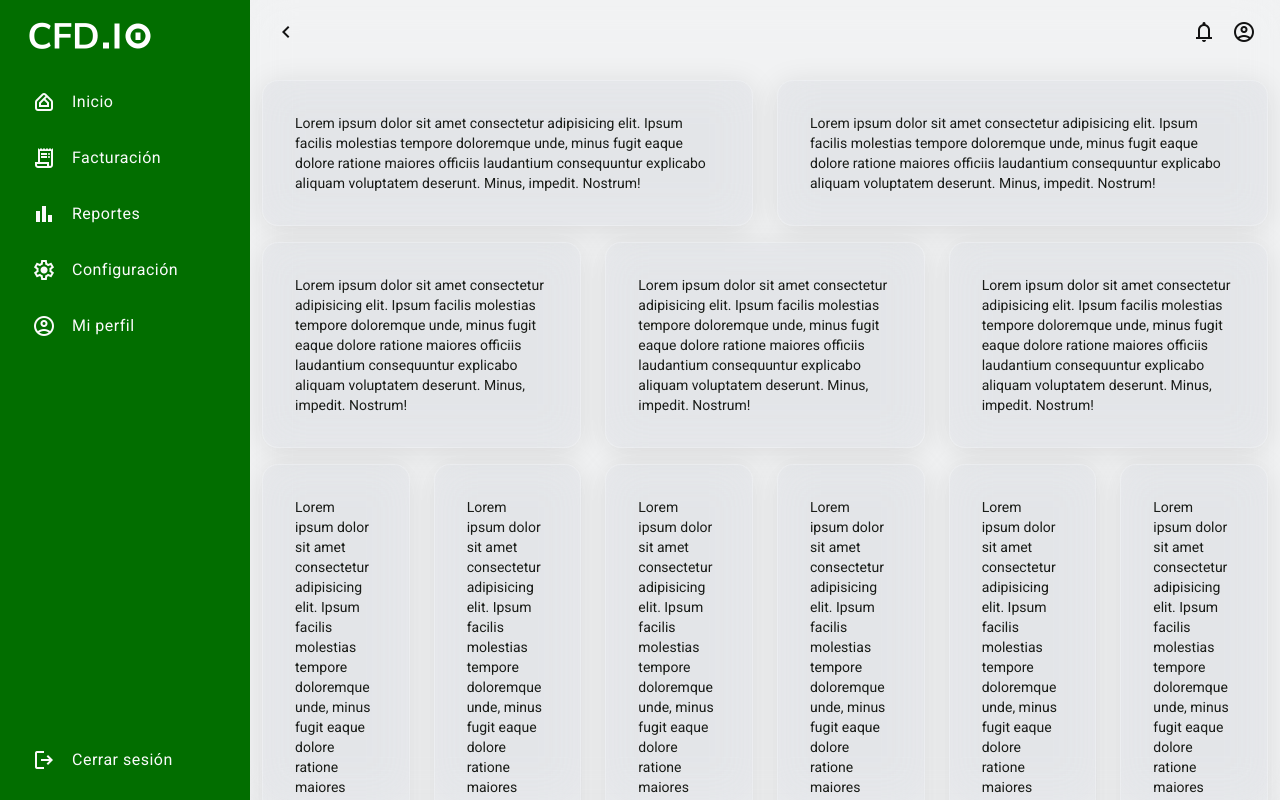
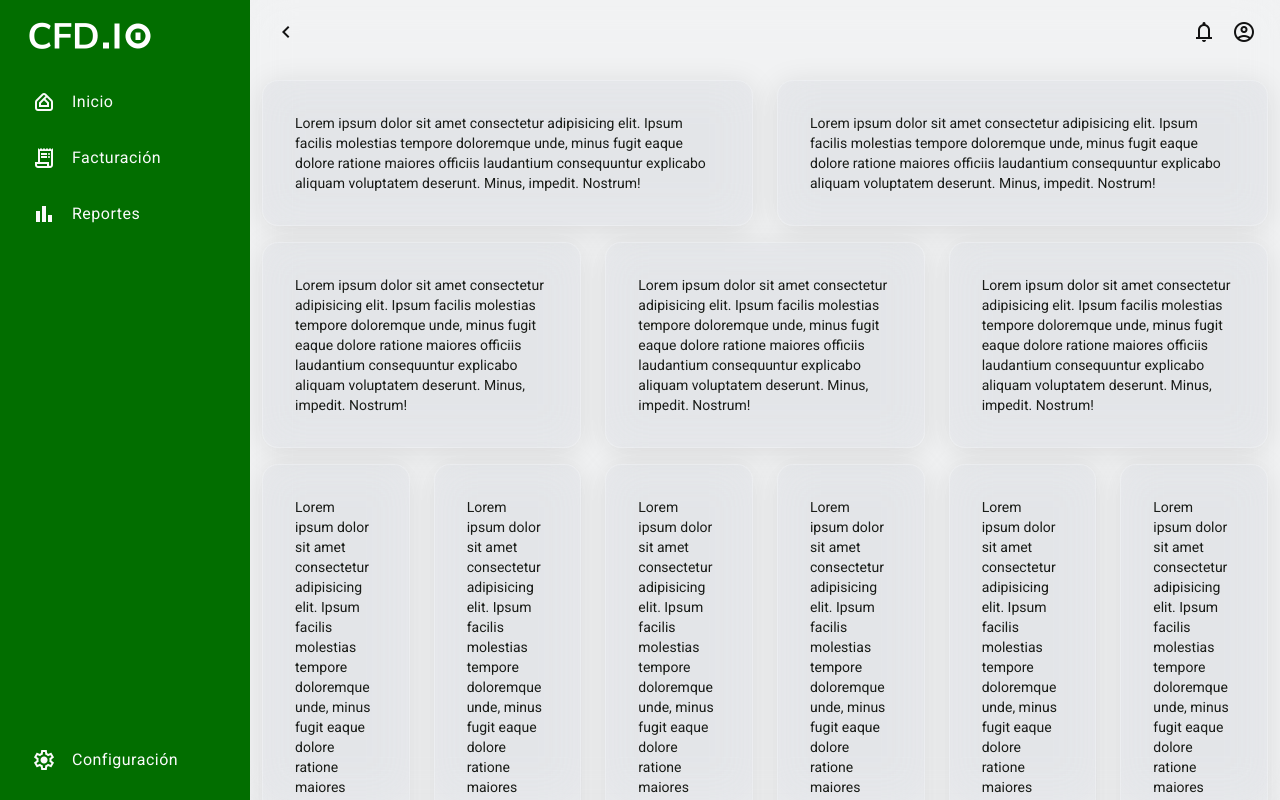
Before and after one commit to JesusAlonso96/cfdio-frontend, an Angular app: page /dashboard in a window 1280 px wide. Built offline with nearby package versions, Linux system fonts and the light colour scheme.

Commit message:
wip: favicon, menu y esqueletos de componentes
Se agrega el favicon y se quitan opciones de menu que se meteran dentro del header y se agregan los esqueletos de los componentes para separar el main en: sidenav, header y content

```diff
--- a/src/app/modules/dashboard/pages/dashboard/dashboard.html
+++ b/src/app/modules/dashboard/pages/dashboard/dashboard.html
@@ -26,22 +26,17 @@
 
             <mat-list class="logout-section">
                 <mat-list-item class="my-2" role="listitem">
-                    <mat-icon class="material-symbols-outlined" matListItemIcon>logout</mat-icon>
+                    <mat-icon class="material-symbols-outlined" matListItemIcon>settings</mat-icon>
                     @if (!isCollapsed) {
-                    <div class="menu-item-text" matListItemTitle>Cerrar sesión</div>
+                    <div class="menu-item-text" matListItemTitle>Configuración</div>
                     }
                 </mat-list-item>
-                <!--
-            <button matIconButton class="logout-btn">
-                <mat-icon class="material-symbols-outlined">logout</mat-icon>
-                @if (!isCollapsed) {
-                <span>Cerrar sesión</span>
-                }
-            </button> -->
+
+
             </mat-list>
         </div>
 
-        <!-- <span class="mt-5"> hasta abajo el perfil y cerrar sesión</span> -->
+
     </mat-sidenav>
 
     <mat-sidenav-content class="main-content">
--- a/src/app/modules/dashboard/pages/dashboard/dashboard.scss
+++ b/src/app/modules/dashboard/pages/dashboard/dashboard.scss
@@ -59,9 +59,7 @@ mat-sidenav.main-sidenav {
         position: relative;
         border-radius: 8px;
         overflow: hidden;
-        transition:
-            background 0.3s ease,
-            transform 0.25s ease;
+        transition: background 0.3s ease;
 
         .menu-item-text,
         mat-icon {
@@ -71,7 +69,6 @@ mat-sidenav.main-sidenav {
 
         &:hover {
             background: $light-gray;
-            transform: translateX(1.5px);
 
             .menu-item-text,
             mat-icon {
--- a/src/app/modules/dashboard/pages/dashboard/dashboard.ts
+++ b/src/app/modules/dashboard/pages/dashboard/dashboard.ts
@@ -23,8 +23,8 @@ export class DashboardComponent {
     { label: 'Inicio', icon: 'home_app_logo', route: '/inicio' },
     { label: 'Facturación', icon: 'receipt_long', route: '/usuarios' },
     { label: 'Reportes', icon: 'bar_chart', route: '/reportes' },
-    { label: 'Configuración', icon: 'settings', route: '/config' },
-    { label: 'Mi perfil', icon: 'account_circle', route: '/usuarios' },
+    // { label: 'Configuración', icon: 'settings', route: '/config' },
+    // { label: 'Mi perfil', icon: 'account_circle', route: '/usuarios' },
 
   ];
 
--- /dev/null
+++ b/src/app/modules/dashboard/pages/header/header.html
@@ -0,0 +1 @@
+<p>header works!</p>
--- /dev/null
+++ b/src/app/modules/dashboard/pages/sidebar/sidebar.html
@@ -0,0 +1 @@
+<p>sidebar works!</p>
--- a/src/index.html
+++ b/src/index.html
@@ -6,7 +6,7 @@
   <title>Cfdio</title>
   <base href="/">
   <meta name="viewport" content="width=device-width, initial-scale=1">
-  <link rel="icon" type="image/x-icon" href="favicon.ico">
+  <link rel="icon" type="image/x-icon" href="./assets/favicon.ico">
   <link href="https://fonts.googleapis.com/css2?family=Roboto:wght@300;400;500&display=swap" rel="stylesheet">
   <link href="https://fonts.googleapis.com/icon?family=Material+Icons" rel="stylesheet">
   <link
```
Also changed, not shown: src/app/modules/dashboard/pages/header/header.ts (added, +11 -0 lines), src/app/modules/dashboard/pages/sidebar/sidebar.ts (added, +11 -0 lines), src/app/modules/dashboard/pages/header/header.scss (added), src/app/modules/dashboard/pages/sidebar/sidebar.scss (added), src/assets/favicon.png (added), 1 other file (tests, documents, lock files or other folders).
